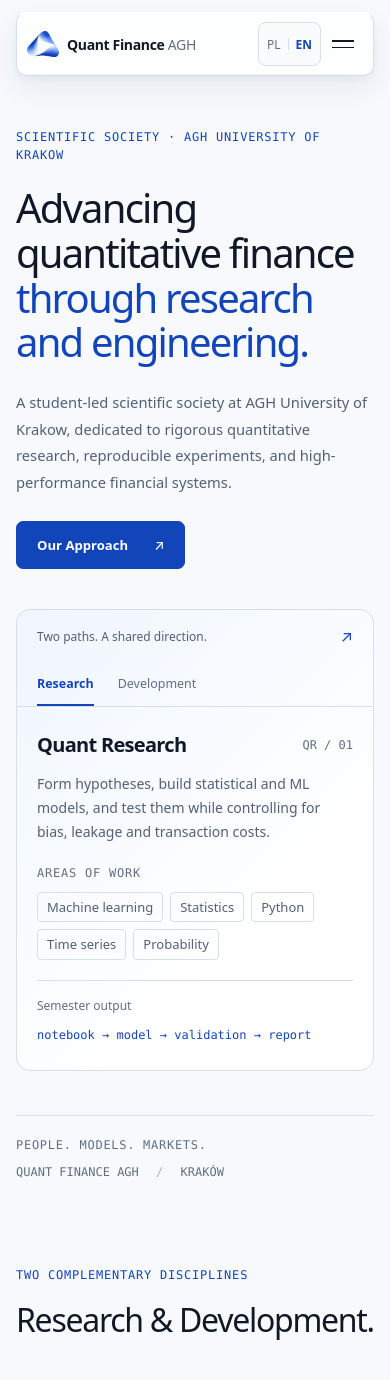
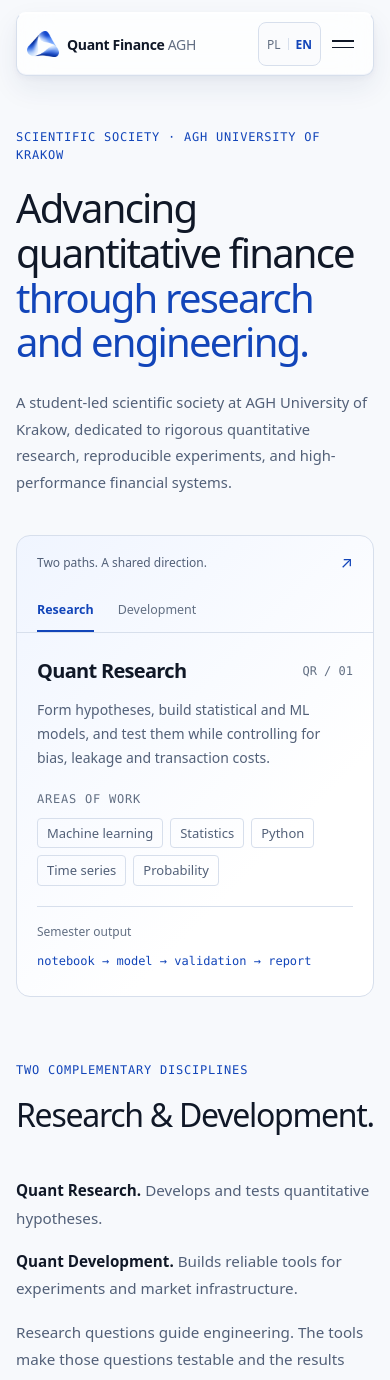
Before and after one commit to AGH-Quant-Finance/webpage, a React (Vite) app: page / in a window 390 px wide. Shown: the top 1380 px of the page. Built offline with nearby package versions, Linux system fonts and the light colour scheme.

Commit message:
Simplify homepage hero to introduction and interactive tracks

```diff
--- a/src/components/Hero.tsx
+++ b/src/components/Hero.tsx
@@ -10,14 +10,10 @@ export function Hero({ copy }: HeroProps) {
         <p className="eyebrow">{copy.hero.eyebrow}</p>
         <h1 id="hero-title"><span>{copy.hero.title}</span> <em>{copy.hero.accent}</em></h1>
         <p className="hero-lead">{copy.hero.lead}</p>
-        <div className="hero-actions">
-          <a className="primary-button pressable" href="#approach">{copy.hero.primaryAction}<span aria-hidden="true">↗</span></a>
-        </div>
       </div>
       <div className="hero-console" data-reveal>
         <PathConsole paths={copy.paths} copy={copy.hero} />
       </div>
-      <div className="hero-caption"><span>{copy.hero.signature}</span><span>Quant Finance AGH <span aria-hidden="true">/</span> Kraków</span></div>
     </section>
   );
 }
--- a/src/content.ts
+++ b/src/content.ts
@@ -40,10 +40,8 @@ export type SiteCopy = {
     title: string;
     accent: string;
     lead: string;
-    primaryAction: string;
     consoleLabel: string;
     skillsLabel: string;
-    signature: string;
     skipLink: string;
     targetPath: string;
     semesterOutput: string;
@@ -117,10 +115,8 @@ export const siteCopy: Record<Language, SiteCopy> = {
       title: "Rozwijamy finanse ilościowe",
       accent: "przez badania i inżynierię.",
       lead: "Studenckie koło naukowe przy AGH w Krakowie. Łączymy rzetelne badania ilościowe, odtwarzalne eksperymenty i budowę wydajnych systemów finansowych.",
-      primaryAction: "Nasze podejście",
       consoleLabel: "Dwie ścieżki. Wspólny kierunek.",
       skillsLabel: "Obszary pracy",
-      signature: "Ludzie. Modele. Rynki.",
       skipLink: "Przejdź do treści",
       targetPath: "Wybrana ścieżka",
       semesterOutput: "Efekt semestru",
@@ -242,10 +238,8 @@ export const siteCopy: Record<Language, SiteCopy> = {
       title: "Advancing quantitative finance",
       accent: "through research and engineering.",
       lead: "A student-led scientific society at AGH University of Krakow, dedicated to rigorous quantitative research, reproducible experiments, and high-performance financial systems.",
-      primaryAction: "Our Approach",
       consoleLabel: "Two paths. A shared direction.",
       skillsLabel: "Areas of work",
-      signature: "People. Models. Markets.",
       skipLink: "Skip to content",
       targetPath: "Selected path",
       semesterOutput: "Semester output",
--- a/src/styles.css
+++ b/src/styles.css
@@ -117,14 +117,8 @@ a { color: inherit; }
 }
 .hero h1 em { color: var(--accent); font-style: normal; }
 .hero-lead { max-width: 580px; margin: 0; color: var(--muted); font-size: 1rem; line-height: 1.75; }
-.hero-actions { display: flex; align-items: center; flex-wrap: wrap; gap: 24px; margin-top: 28px; }
 .primary-button { min-height: 48px; display: inline-flex; align-items: center; justify-content: space-between; gap: 26px; padding: 12px 20px; border: 1px solid var(--accent); border-radius: 7px; background: var(--accent); color: white; cursor: pointer; text-decoration: none; font-size: .82rem; font-weight: 550; }
 .primary-button:hover { background: #0f3794; border-color: #0f3794; }
-.secondary-link { min-height: 48px; display: inline-flex; align-items: center; gap: 14px; color: var(--ink); font-size: .82rem; text-decoration: none; }
-.secondary-link:hover { color: var(--accent); }
-.hero-caption { grid-column: 1 / -1; display: flex; justify-content: space-between; gap: 24px; margin-top: 48px; padding-block: 20px; border-top: 1px solid var(--line); color: var(--quiet); font: .75rem/1.6 var(--mono); letter-spacing: .06em; text-transform: uppercase; }
-.hero-caption > span:last-child { letter-spacing: 0; }
-.hero-caption span span { padding-inline: 10px; color: var(--blue-soft); }
 .path-console { overflow: hidden; border: 1px solid var(--line); border-radius: var(--radius); background: linear-gradient(135deg, #f0f5ff, #fff 70%); }
 .path-console__header { min-height: 52px; display: flex; align-items: center; justify-content: space-between; gap: 16px; padding: 14px 24px; color: var(--muted); font-size: .75rem; }
 .path-console__header > span:last-child { color: var(--accent); font-size: 1rem; }
@@ -246,7 +240,6 @@ a { color: inherit; }
   .hero-copy { padding: 0; }
   .hero h1 { max-width: 650px; font-size: clamp(2.5rem, 6.6vw, 3.4rem); }
   .hero-console { max-width: 600px; }
-  .hero-caption { margin-top: 16px; }
   .path-panel__title { flex-wrap: nowrap; }
   .path-description, .skill-list { min-height: 0; }
   .disciplines, .community__inner, .recruitment__inner, .community-pillars { grid-template-columns: 1fr; }
@@ -269,8 +262,6 @@ a { color: inherit; }
   .hero .eyebrow { max-width: 100%; font-size: .75rem; }
   .hero h1 { margin-block: 22px 24px; font-size: 2.5rem; line-height: 1.12; letter-spacing: -.045em; }
   .hero-lead { font-size: .92rem; line-height: 1.8; }
-  .hero-actions { margin-top: 26px; gap: 12px; align-items: flex-start; flex-direction: column; }
-  .hero-caption { gap: 8px; flex-direction: column; margin-top: 4px; padding-block: 20px; font-size: .75rem; }
   .path-panel__title h2 { font-size: 1.25rem; }
   .path-panel { padding: 24px 20px; }
   .path-output strong { font-size: .75rem; }
```
Also changed, not shown: 5 other files (tests, documents, lock files or other folders).
